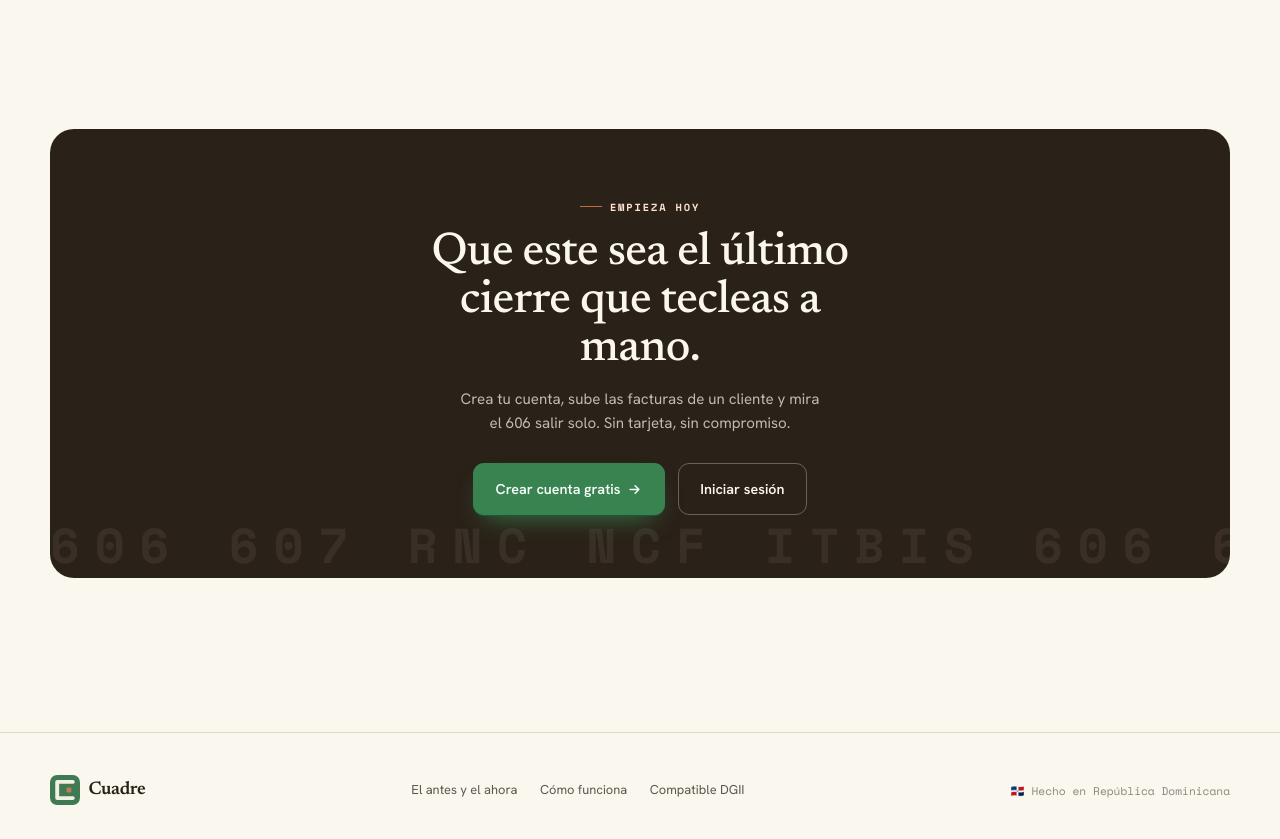
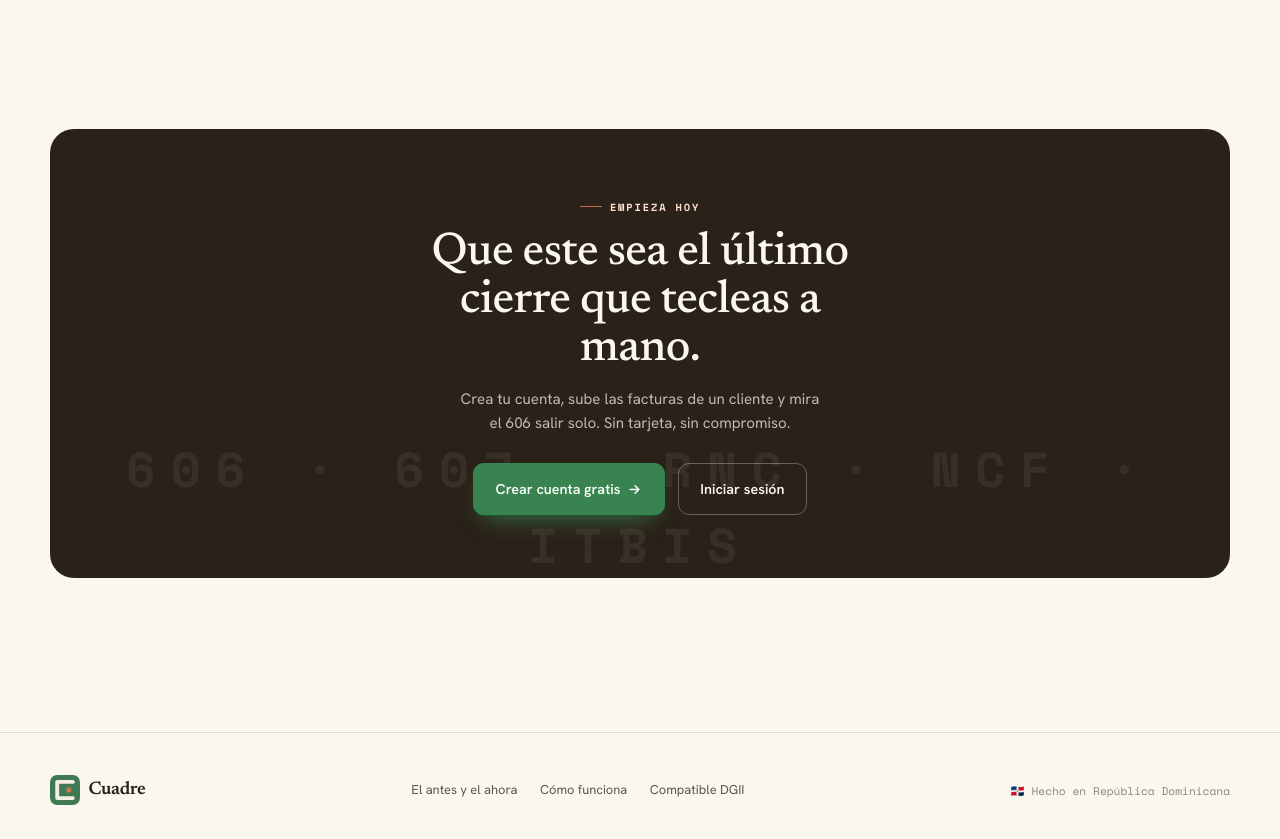
Before and after one commit to kitamura0102/contabilidad-tool, a React (Vite) app in the folder app/: page / in a window 1280 px wide. Shown: the part 3020-3859 px from the top of the page. Built offline with nearby package versions, Linux system fonts and the light colour scheme; no server answers.

Commit message:
fix(landing): centra y simplifica texto decorativo del hero final

```diff
--- a/app/src/pages/landing.css
+++ b/app/src/pages/landing.css
@@ -500,15 +500,15 @@
   overflow: hidden;
 }
 .lp-final::after {
-  content: "606 607 RNC NCF ITBIS 606 607";
+  content: "606 · 607 · RNC · NCF · ITBIS";
   position: absolute;
   inset: auto 0 -.3rem 0;
   font-family: "Space Mono", monospace;
   font-size: 3.5rem;
   font-weight: 700;
   color: color-mix(in oklab, var(--lp-paper) 7%, transparent);
-  white-space: nowrap;
   letter-spacing: .3em;
+  text-align: center;
   pointer-events: none;
 }
 .lp-final .lp-eyebrow { color: var(--lp-clay-tint); }
```
